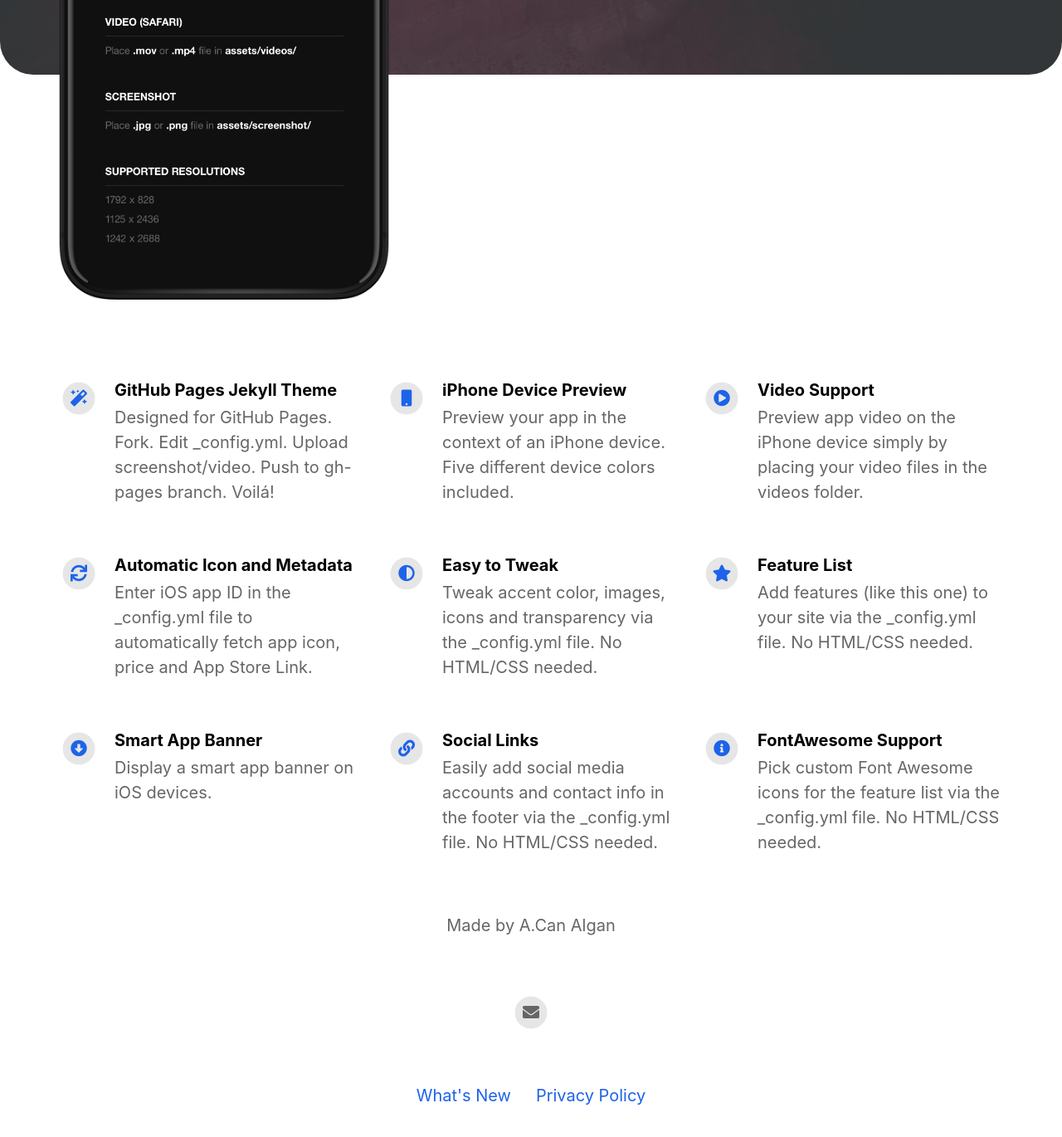
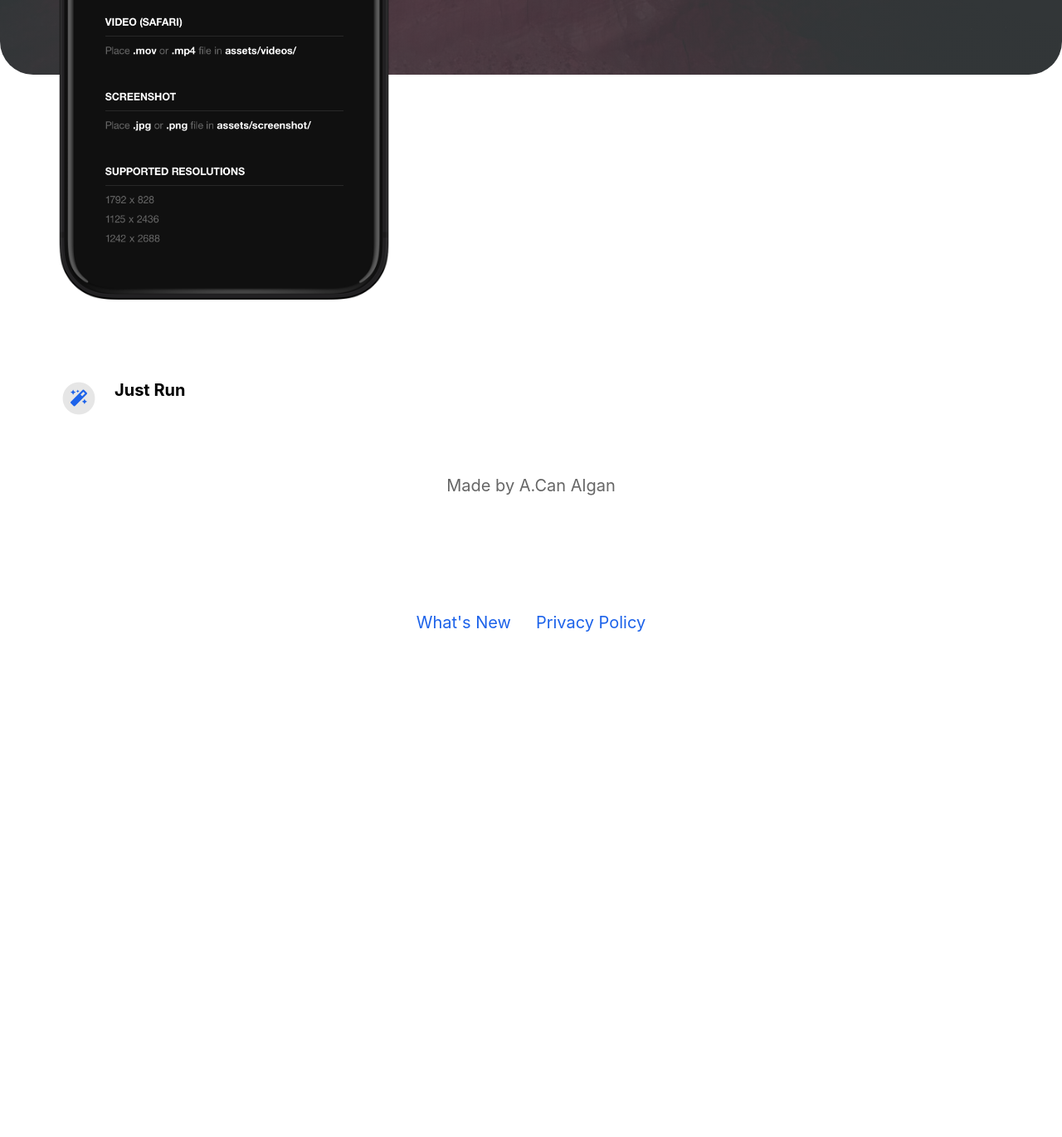
Before and after one commit to acalgan/escaper-run, a Jekyll site: the page built from index.html, in a window 1280 px wide and 1400 px high, scrolled down 624 px. Shown: the top 1370 px of the window at 83% size. Built offline with Jekyll 4.4.1, drawn with Linux system fonts in a browser that asks for light colours; nearby versions of some CDN libraries; after the commit the page ends 1454 px from its top, so only the background shows below that.

Commit message:
Update _config.yml

```diff
--- a/_config.yml
+++ b/_config.yml
@@ -23,7 +23,7 @@ enable_smart_app_banner                   : true
 your_name                                 : A.Can Algan
 your_link                                 :
 your_city                                 :
-email_address                             : emil.baehr@gmail.com
+email_address                             :
 facebook_username                         :
 instagram_username                        :
 twitter_username                          :
@@ -36,41 +36,10 @@ mastodon_link                             :
 # Feature List                            Edit, add or remove features to be presented.
 features                                  :
 
-  - title                                 : GitHub Pages Jekyll Theme
-    description                           : Designed for GitHub Pages. Fork. Edit _config.yml. Upload screenshot/video. Push to gh-pages branch. Voilá!
+  - title                                 : Just Run
+    description                           :
     fontawesome_icon_name                 : magic
 
-  - title                                 : iPhone Device Preview
-    description                           : Preview your app in the context of an iPhone device. Five different device colors included.
-    fontawesome_icon_name                 : mobile
-
-  - title                                 : Video Support
-    description                           : Preview app video on the iPhone device simply by placing your video files in the videos folder.
-    fontawesome_icon_name                 : play-circle
-
-  - title                                 : Automatic Icon and Metadata
-    description                           : Enter iOS app ID in the _config.yml file to automatically fetch app icon, price and App Store Link.
-    fontawesome_icon_name                 : sync
-
-  - title                                 : Easy to Tweak
-    description                           : Tweak accent color, images, icons and transparency via the _config.yml file. No HTML/CSS needed.
-    fontawesome_icon_name                 : adjust
-
-  - title                                 : Feature List
-    description                           : Add features (like this one) to your site via the _config.yml file. No HTML/CSS needed.
-    fontawesome_icon_name                 : star
-
-  - title                                 : Smart App Banner
-    description                           : Display a smart app banner on iOS devices.
-    fontawesome_icon_name                 : arrow-alt-circle-down
-
-  - title                                 : Social Links
-    description                           : Easily add social media accounts and contact info in the footer via the _config.yml file. No HTML/CSS needed.
-    fontawesome_icon_name                 : link
-
-  - title                                 : FontAwesome Support
-    description                           : Pick custom Font Awesome icons for the feature list via the _config.yml file. No HTML/CSS needed.
-    fontawesome_icon_name                 : info-circle
 
   - title                                 : # New Feature Title
     description                           : # New Feature Description
```
